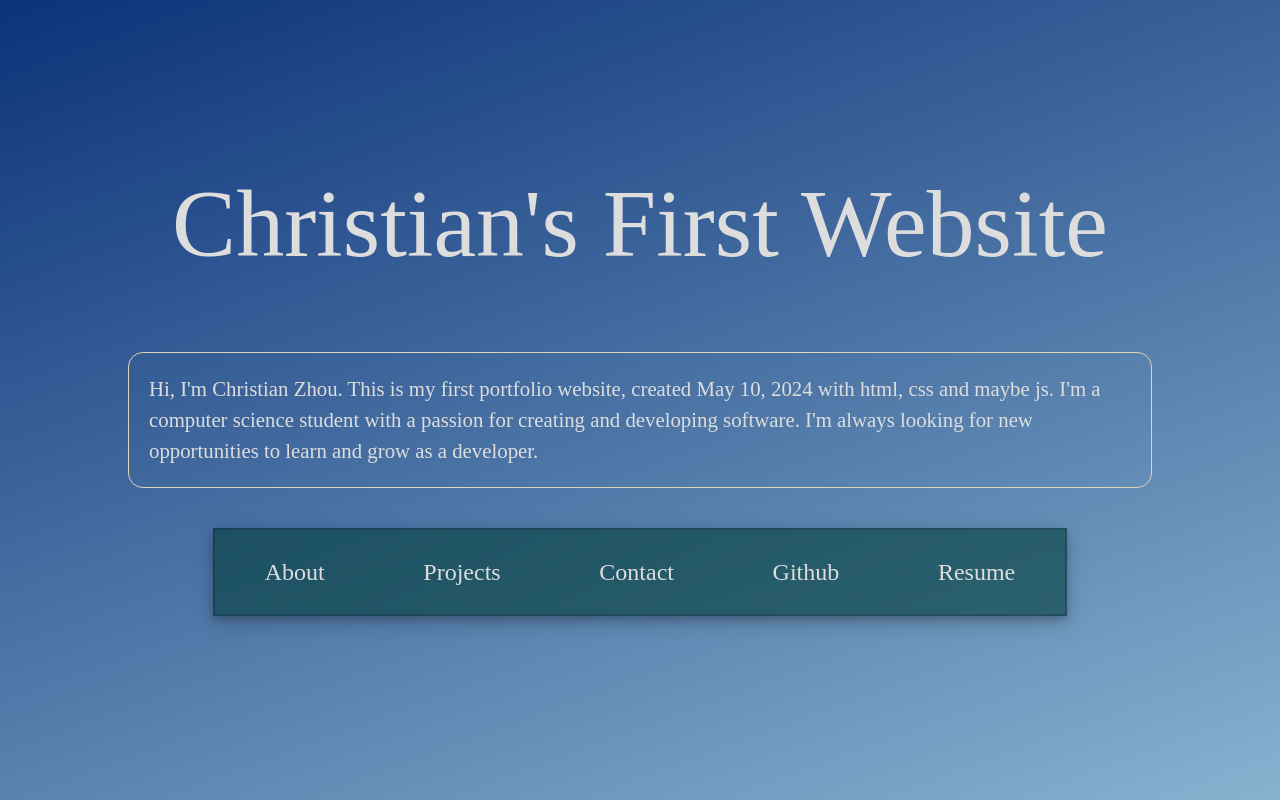
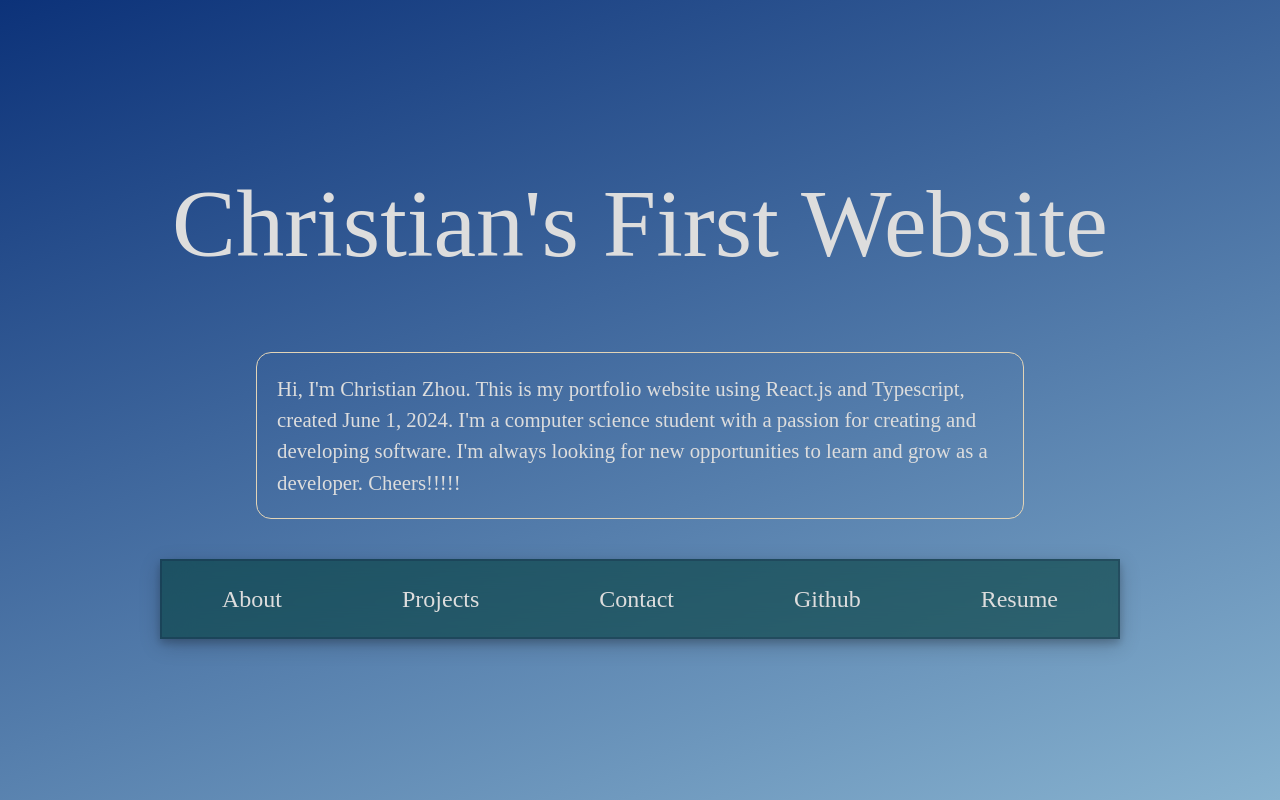
Before and after one commit to christianzhou1/portfolio-react, a React (Create React App) app: page / in a window 1280 px wide. Shown: the top 800 px of the page. Built offline with nearby package versions, Linux system fonts and the light colour scheme.

Commit message:
refactor: Update Description component styles and content

```diff
--- a/src/components/Description.tsx
+++ b/src/components/Description.tsx
@@ -1,7 +1,7 @@
 import React from "react";
 const Description = ({ content }: { content: string }) => {
   return (
-    <div className="desc hover:scale-105 p-5 mx-auto w-40em max-w-[80%] border-[1.5px] border-dutchWhite text-offWhite rounded-[15px] transition-transform duration-700 ease-in-out">
+    <div className="desc hover:scale-105 p-5 mx-auto w-40em max-w-[60%] border-[1.5px] border-dutchWhite text-offWhite rounded-[15px] transition-transform duration-700 ease-in-out">
       {content}
     </div>
   );
--- a/src/components/Hero.tsx
+++ b/src/components/Hero.tsx
@@ -14,10 +14,9 @@ const Hero: React.FC = () => {
         for new opportunities to learn and grow as a developer.
       </p> */}
       <Description
-        content="Hi, I'm Christian Zhou. This is my first portfolio website, created May
-        10, 2024 with html, css and maybe js. I'm a computer science student
+        content="Hi, I'm Christian Zhou. This is my portfolio website using React.js and Typescript, created June 1, 2024. I'm a computer science student
         with a passion for creating and developing software. I'm always looking
-        for new opportunities to learn and grow as a developer."
+        for new opportunities to learn and grow as a developer. Cheers!!!!!"
       />
     </div>
   );
--- a/src/components/Menu.tsx
+++ b/src/components/Menu.tsx
@@ -5,7 +5,7 @@ import MenuButton from "./MenuButton";
 
 const Menu: React.FC = () => {
   return (
-    <div className="sticky top-0 z-50 backdrop-filter backdrop-blur-[15px] flex flex-row w-full md:w-35em lg:w-2/3 xl:w-95% max-w-90% mx-auto mb-[40vh] mt-10 py-4 bg-brunswickGreen bg-opacity-60 justify-around text-2xl border-2 border-russianBlue border-opacity-20 shadow-custom-shadow">
+    <div className="sticky top-0 z-50 backdrop-filter backdrop-blur-[15px] flex flex-row w-full md:w-35em lg:w-3/4 xl:w-95% max-w-90% mx-auto mb-[40vh] mt-10 py-3 bg-brunswickGreen bg-opacity-60 justify-around text-2xl border-2 border-russianBlue border-opacity-20 shadow-custom-shadow">
       <MenuButton href="#about"> About </MenuButton>
       <MenuButton href="#projects"> Projects </MenuButton>
       <MenuButton href="#contact"> Contact </MenuButton>
```
